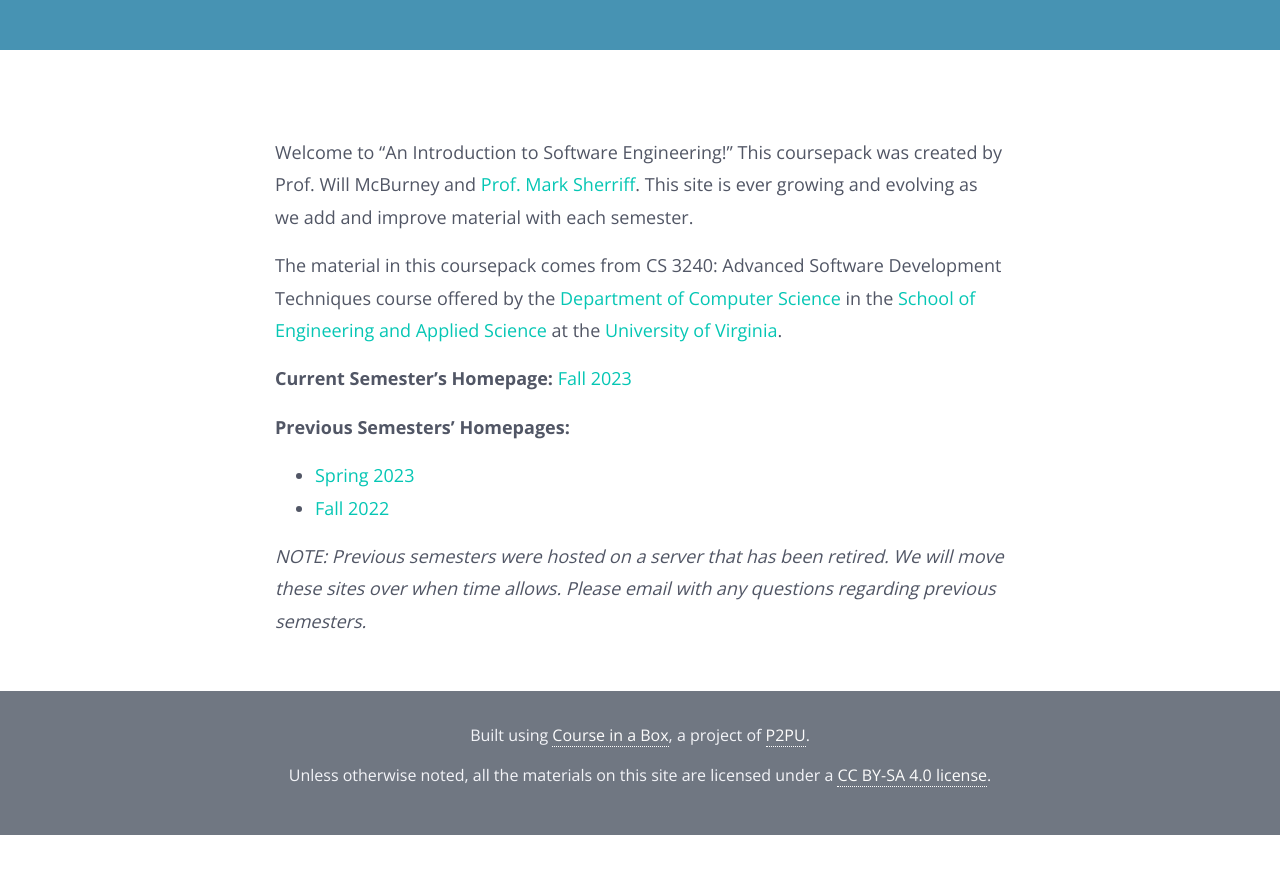
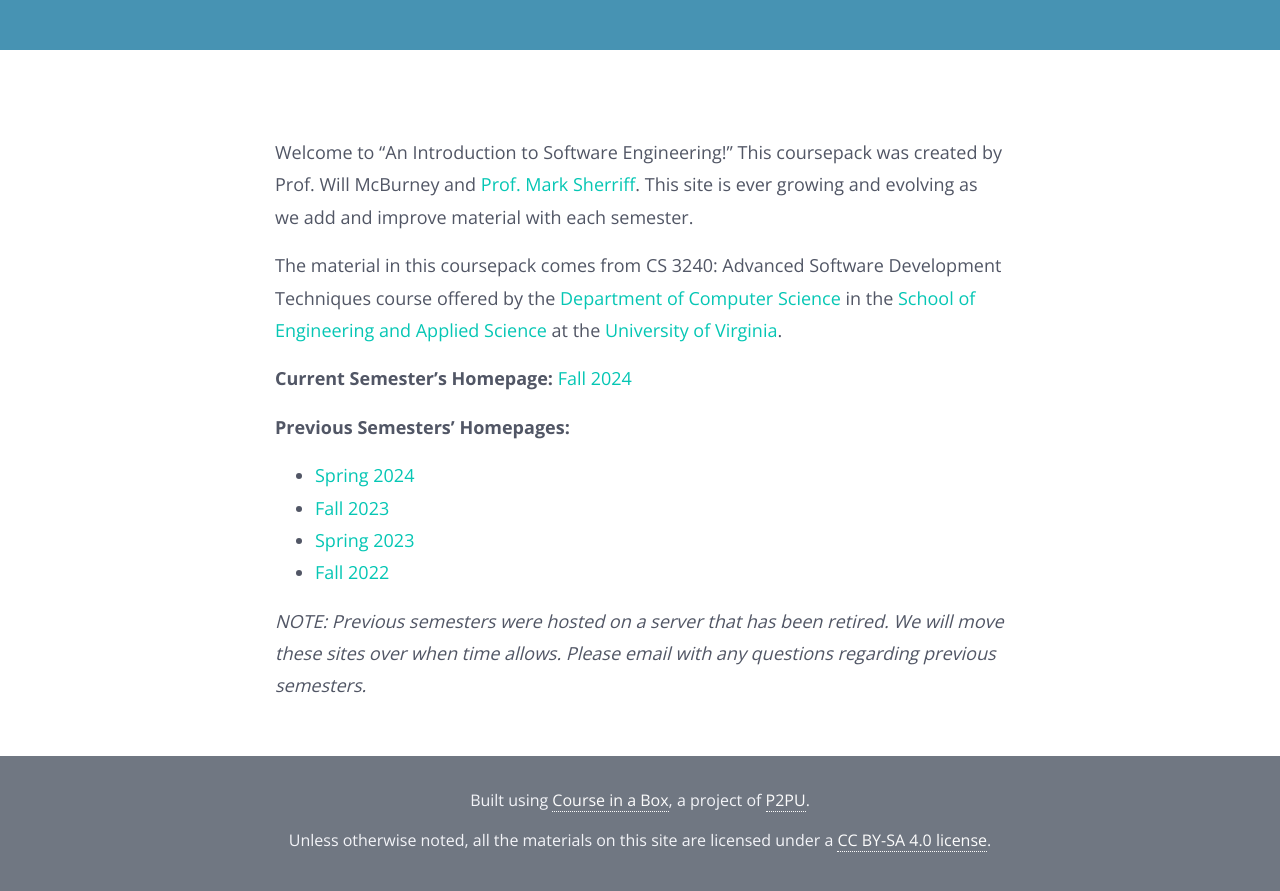
Before and after one commit to marksherriff/se-coursepack, a Jekyll site: the page built from index.md, in a window 1280 px wide and 900 px high, scrolled down 578 px. Shown: the top 891 px of the window. Built offline with Jekyll 4.4.1, drawn with Linux system fonts in a browser that asks for light colours; nearby versions of some CDN libraries; before the commit the page ends 1413 px from its top, so only the background shows below that.

Commit message:
homepage update

```diff
--- a/index.md
+++ b/index.md
@@ -7,10 +7,12 @@ Welcome to "An Introduction to Software Engineering!"  This coursepack was creat
 
 The material in this coursepack comes from CS 3240: Advanced Software Development Techniques course offered by the [Department of Computer Science](https://engineering.virginia.edu/departments/computer-science) in the [School of Engineering and Applied Science](https://engineering.virginia.edu/) at the [University of Virginia](http://www.virginia.edu).
 
-__Current Semester's Homepage:__ [Fall 2023](https://f23.cs3240.org)
+__Current Semester's Homepage:__ [Fall 2024](https://f24.cs3240.org)
 
 __Previous Semesters' Homepages:__
 
+* [Spring 2024](https://s24.cs3240.org)
+* [Fall 2023](https://f23.cs3240.org)
 * [Spring 2023](https://s23.cs3240.org)
 * [Fall 2022](https://f22.cs3240.org)
 
```
